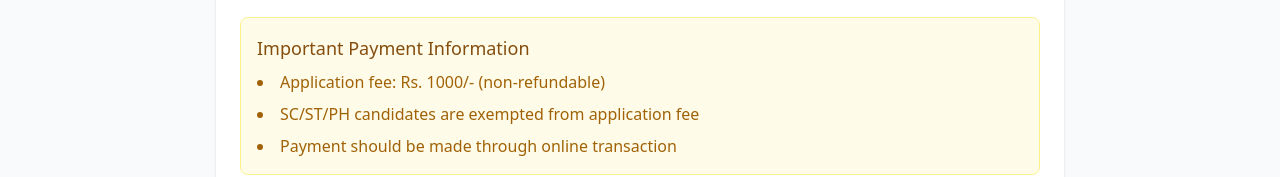
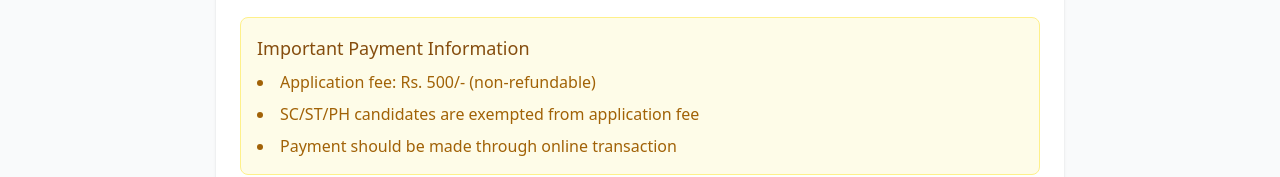
Before and after one commit to adisynergy/phd_firstlink, a React (Vite) app in the folder frontend/: page /payment in a window 1280 px wide. Shown: the part 336-513 px from the top of the page. Built offline with nearby package versions, Linux system fonts and the light colour scheme; no server answers; sample sign-in values are in the browser's storage; what @react-pdf/renderer would draw is missing.

Commit message:
Update Payment.jsx

```diff
--- a/frontend/src/components/Payment.jsx
+++ b/frontend/src/components/Payment.jsx
@@ -134,7 +134,7 @@ export default function Payment() {
         transaction_id: formData.transaction_id,
         transaction_date: formData.transaction_date,
         issued_bank: formData.issued_bank,
-        amount: 1000,
+        amount: 500,
         screenshot: {
           url: paymentDetails.screenshot_url
         },
@@ -218,7 +218,7 @@ export default function Payment() {
           <div className="bg-yellow-50 border border-yellow-200 rounded-lg p-4">
             <h3 className="text-lg font-medium text-yellow-800 mb-2">Important Payment Information</h3>
             <ul className="list-disc list-inside space-y-2 text-yellow-700">
-              <li>Application fee: Rs. 1000/- (non-refundable)</li>
+              <li>Application fee: Rs. 500/- (non-refundable)</li>
               <li>SC/ST/PH candidates are exempted from application fee</li>
               <li>Payment should be made through online transaction</li>
             </ul>
```
